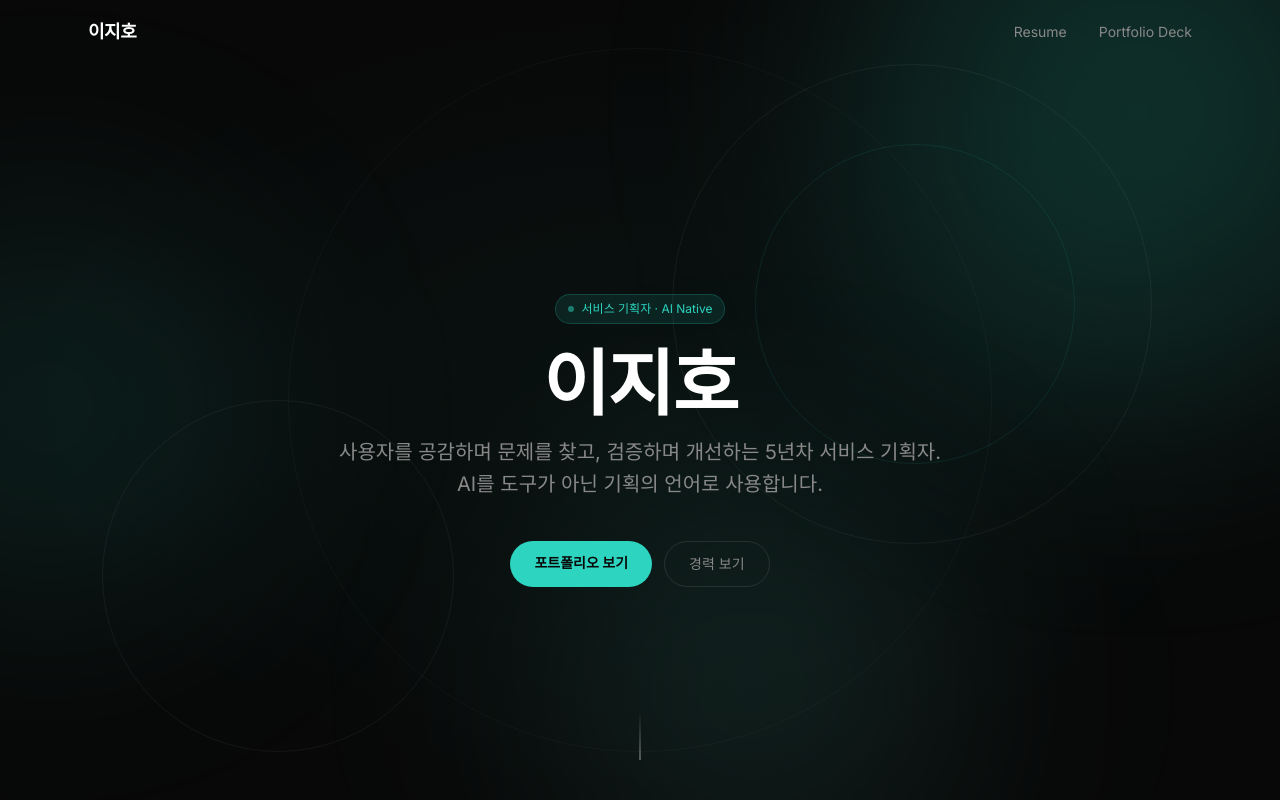
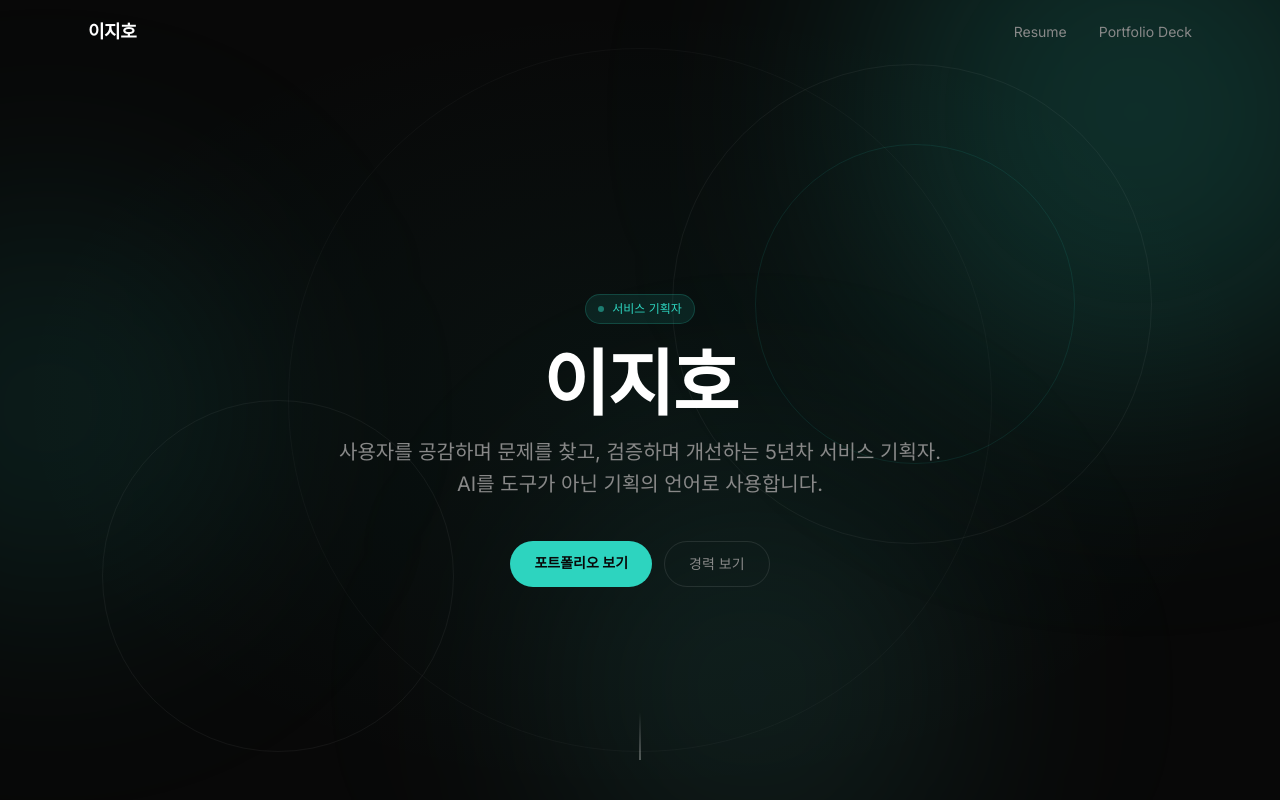
Before and after one commit to jyo-FRONT/all-about-jiho, a React (Vite) app: page / in a window 1280 px wide. Shown: the top 800 px of the page. Built offline with nearby package versions, Linux system fonts and the light colour scheme; the HTML template or start-up script is replaced by a standard one.

Commit message:
히어로 배지에서 AI Native 제거

```diff
--- a/src/pages/Home.tsx
+++ b/src/pages/Home.tsx
@@ -60,7 +60,7 @@
 
           <div className="inline-flex items-center gap-2 px-3 py-1.5 rounded-full bg-[#2dd4bf]/10 border border-[#2dd4bf]/20 mb-6">
             <span className="w-1.5 h-1.5 rounded-full bg-[#2dd4bf] animate-pulse" />
-            <span className="text-xs text-[#2dd4bf]">서비스 기획자 · AI Native</span>
+            <span className="text-xs text-[#2dd4bf]">서비스 기획자</span>
           </div>
 
           <h1 className="font-['Instrument_Sans'] font-bold text-5xl md:text-7xl text-white mb-4 leading-none tracking-tight">
```
